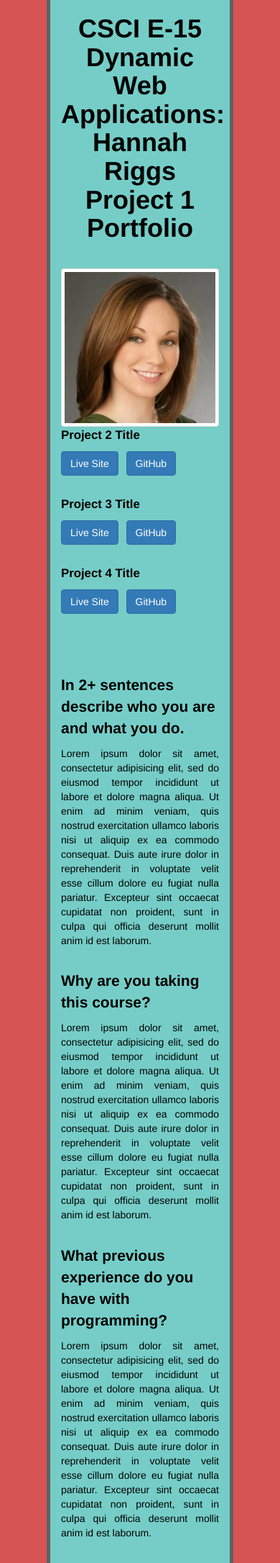
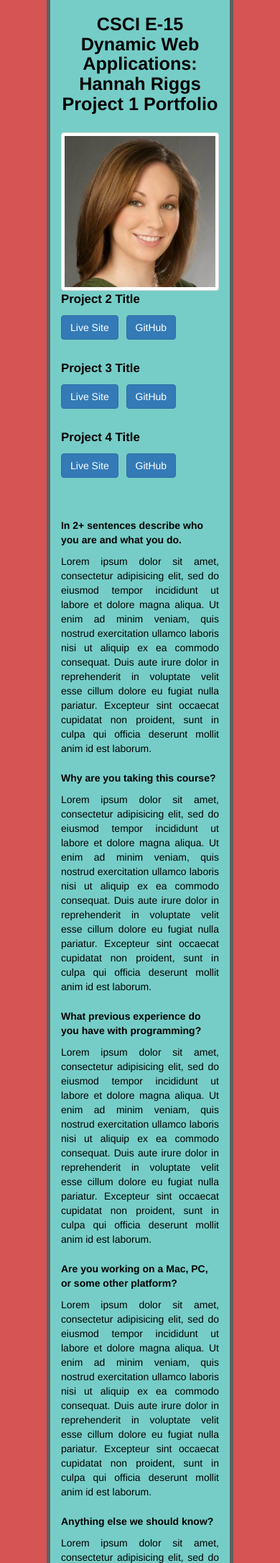
Before and after one commit to hriggs/dwa-project1, a PHP site: page / in a window 390 px wide. Shown: the top 2172 px of the page at 72% size. Run offline with PHP 8.4, Linux system fonts and the light colour scheme.

Commit message:
Responsive styles added.

```diff
--- a/css/styles.css
+++ b/css/styles.css
@@ -55,3 +55,30 @@ footer {
 	margin-top: 2em;
 	padding: 1em;
 }
+
+/* Responsive Styles */
+
+@media (max-width: 1075px) {
+
+	h1 {
+		font-size: 200%;
+	}
+}
+
+@media (max-width: 1000px) {
+
+	h1 {
+		font-size: 180%;
+	}
+}
+
+@media (max-width: 500px) {
+
+	.questions {
+		margin-top: 2em;
+	}
+
+	.question {
+		font-size: 100%;
+	}
+}
```
